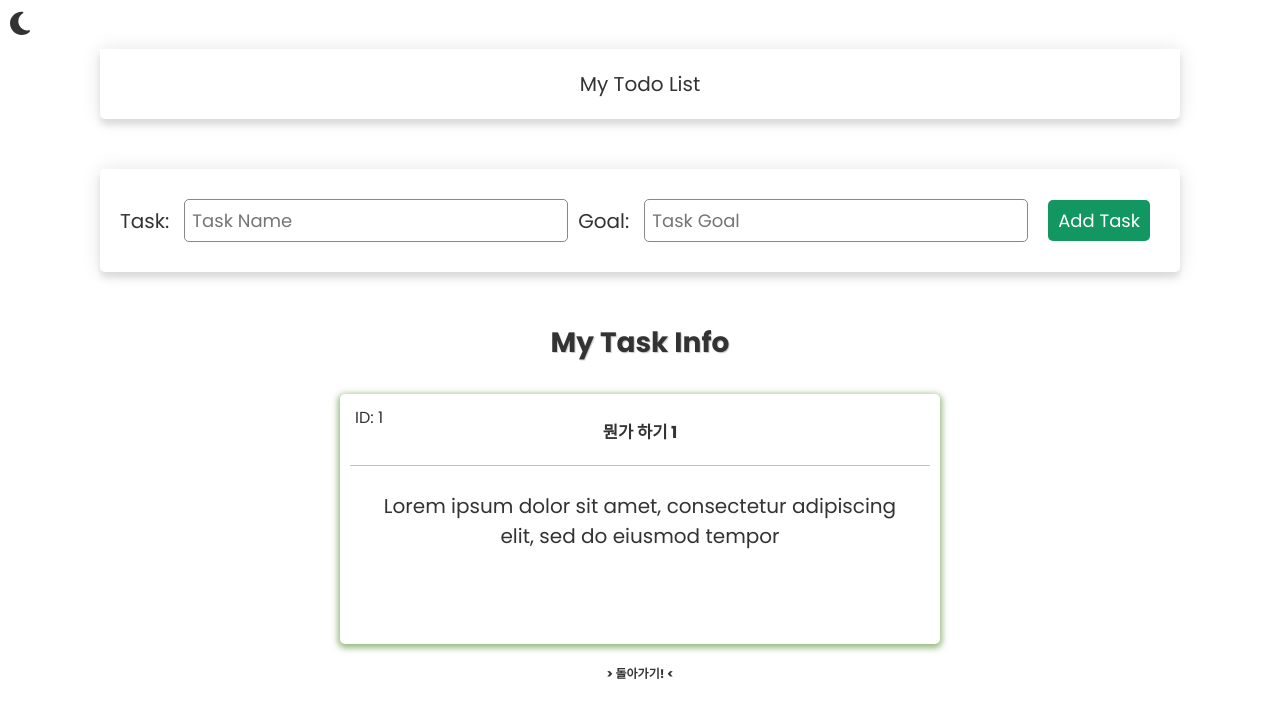
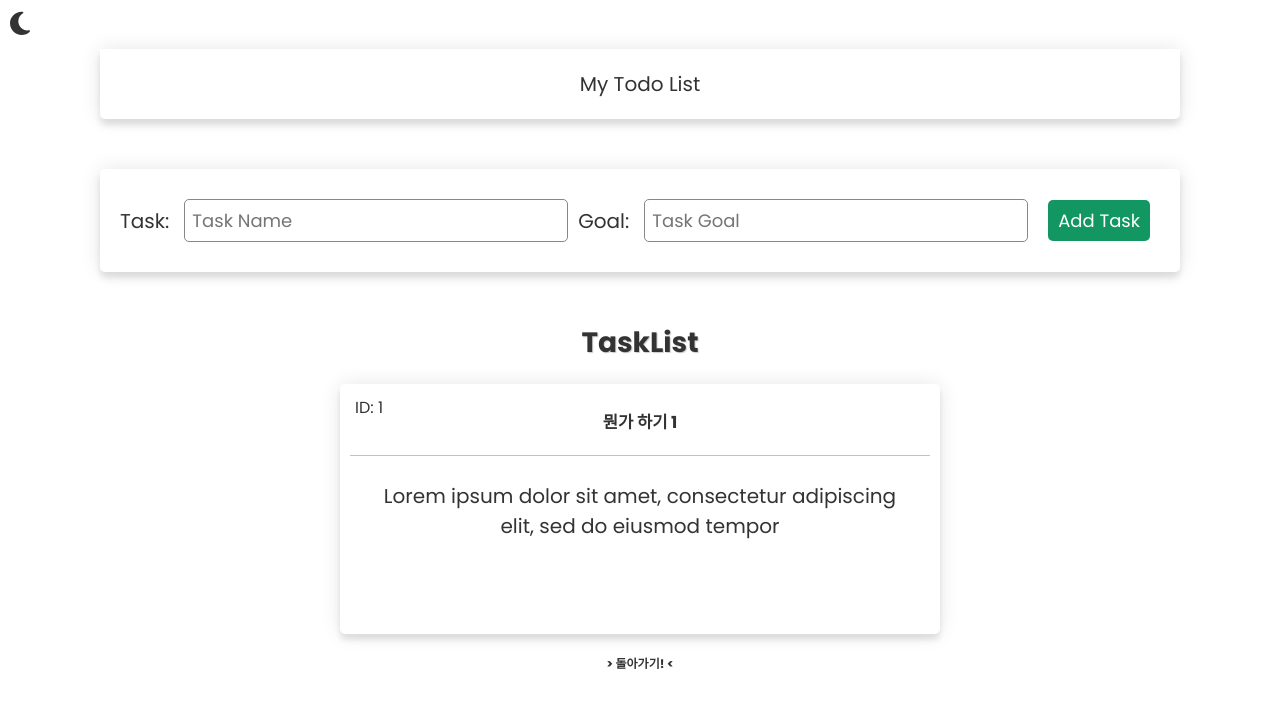
Before and after one commit to JungHBae/Todo, a React (Create React App) app: page /tasks/1 in a window 1280 px wide. Shown: the top 718 px of the page. Built offline with nearby package versions, Linux system fonts and the light colour scheme.

Commit message:
Add animations to route transitions.

```diff
--- a/package.json
+++ b/package.json
@@ -8,6 +8,7 @@
     "@testing-library/jest-dom": "^5.16.5",
     "@testing-library/react": "^13.4.0",
     "@testing-library/user-event": "^13.5.0",
+    "framer-motion": "^10.12.2",
     "react": "^18.2.0",
     "react-dom": "^18.2.0",
     "react-redux": "^8.0.5",
--- a/src/pages/Details.css
+++ b/src/pages/Details.css
@@ -7,7 +7,7 @@
 .details h1 {
   font-size: 28px;
   text-align: center;
-  margin-bottom: 20px;
+
   text-shadow: 1px 1px 1px rgba(0, 0, 0, 0.2);
 }
 
@@ -34,8 +34,9 @@
 }
 
 .details-taskcard {
+  box-shadow: rgba(0, 0, 0, 0.1) 0px 0px 20px, rgba(0, 0, 0, 0.1) 0px 6px 6px;
   font-size: 20px;
-  margin: 10px 5px 20px 5px;
+  margin: 20px auto;
   border-radius: 5px;
   padding: 10px;
   gap: 8px;
@@ -85,3 +86,37 @@ button.save {
 span.error {
   color: red;
 }
+
+.details ul {
+  max-width: 1200px;
+  width: 90%;
+  margin: 20px auto;
+  padding: 20px;
+  box-shadow: rgba(0, 0, 0, 0.1) 0px 0px 20px, rgba(0, 0, 0, 0.1) 0px 6px 6px;
+
+  border-radius: 5px;
+}
+
+.details .header {
+  text-align: center;
+  display: flex;
+  justify-content: center;
+  align-items: center;
+  margin: 20px 10px;
+  margin-bottom: 30px;
+  color: rgb(51, 51, 51);
+  font-size: 20px;
+  font-weight: bold;
+}
+
+.details .lists-wrap {
+  display: flex;
+  flex-direction: column;
+  justify-content: center;
+  align-items: center;
+  min-width: 800px;
+}
+
+.column {
+  width: 50%;
+}
--- a/src/pages/Details.js
+++ b/src/pages/Details.js
@@ -2,7 +2,8 @@ import React, { useState, useEffect, useRef } from "react";
 import { useSelector, useDispatch } from "react-redux";
 import { Link, useParams } from "react-router-dom";
 import { editTask } from "../redux/modules/tasks";
-
+import { motion } from "framer-motion";
+import { AnimatePresence } from "framer-motion";
 import "./Details.css";
 
 export const Details = () => {
@@ -77,11 +78,13 @@ export const Details = () => {
   };
 
   return (
-    <div className="details">
-      <h1>My Task Info</h1>
+    <AnimatePresence>
+      <motion.div className="details" initial={{ width: 0 }} animate={{ width: "100%" }} exit={{ x: "100%" }}>
+        <h1>TaskList</h1>
+
         {titleError && <span className="error">{`> ${titleError} <`}</span>}
         {goalError && <span className="error">{`> ${goalError} <`}</span>}
-      <div onClick={isEditing ? null : handleEditClick} className={`details-taskcard ${task.completed ? "completed" : "incomplete"}`}>
+        <div onClick={isEditing ? null : handleEditClick} className="details-taskcard">
           <p className="id">ID: {task.id}</p>
           <div>
             {isEditing ? (
@@ -111,6 +114,7 @@ export const Details = () => {
         <span>
           <Link to="/">{`> 돌아가기! <`}</Link>
         </span>
-    </div>
+      </motion.div>
+    </AnimatePresence>
   );
 };
--- a/src/pages/TaskList.css
+++ b/src/pages/TaskList.css
@@ -5,6 +5,13 @@
   flex-direction: column;
   width: 100%;
 }
+
+.tasklist h1 {
+  font-size: 28px;
+  text-align: center;
+  text-shadow: 1px 1px 1px rgba(0, 0, 0, 0.2);
+}
+
 .tasklist ul {
   max-width: 1200px;
   width: 90%;
@@ -22,12 +29,6 @@
   align-items: center;
   margin: 20px 10px;
   margin-bottom: 30px;
-}
-
-.tasklist h1 {
-  font-size: 28px;
-  text-align: center;
-  text-shadow: 1px 1px 1px rgba(0, 0, 0, 0.2);
 }
 
 .lists-wrap {
--- a/src/pages/TaskList.js
+++ b/src/pages/TaskList.js
@@ -1,8 +1,8 @@
 import { TaskCard } from "../components/TaskCard";
 import { useSelector } from "react-redux";
 import { VerticalDivider } from "../shared/styles";
-import { CSSTransition, TransitionGroup } from "react-transition-group";
-
+import { motion } from "framer-motion";
+import { AnimatePresence } from "framer-motion";
 import "./TaskList.css";
 
 export const TaskList = () => {
@@ -11,35 +11,31 @@ export const TaskList = () => {
 
   //move tasks according to done/ not done
   return (
-    <div className="tasklist">
+    <AnimatePresence>
+      <motion.div className="tasklist" initial={{ width: 0 }} animate={{ width: "100%" }} exit={{ x: "100%" }}>
         <h1>TaskList</h1>
         <ul className="lists-wrap">
           <div className="column not-done">
             <span className="header">Not Done</span>
-          <TransitionGroup>
+
             {tasks
               .filter((task) => task.completed === false)
               .map((task) => (
-                <CSSTransition key={task.id} timeout={300} classNames="task-card">
-                  <TaskCard task={task} />
-                </CSSTransition>
+                <TaskCard key={task.id} task={task} />
               ))}
-          </TransitionGroup>
           </div>
           <VerticalDivider />
           <div className="column done">
             <span className="header">Done</span>
-          <TransitionGroup>
+
             {tasks
               .filter((task) => task.completed === true)
               .map((task) => (
-                <CSSTransition key={task.id} timeout={300} classNames="task-card">
-                  <TaskCard task={task} />
-                </CSSTransition>
+                <TaskCard key={task.id} task={task} />
               ))}
-          </TransitionGroup>
           </div>
         </ul>
-    </div>
+      </motion.div>
+    </AnimatePresence>
   );
 };
--- a/src/shared/AnimatedRoutes.css
+++ /dev/null
@@ -1,17 +0,0 @@
-.fade-enter {
-  opacity: 0;
-}
-
-.fade-enter-active {
-  opacity: 1;
-  transition: opacity 300ms ease-in;
-}
-
-.fade-exit {
-  opacity: 1;
-}
-
-.fade-exit-active {
-  opacity: 0;
-  transition: opacity 0ms ease-in;
-}
--- a/src/shared/AnimatedRoutes.js
+++ b/src/shared/AnimatedRoutes.js
@@ -1,19 +1,16 @@
 import { Route, Routes, useLocation } from "react-router-dom";
-import { CSSTransition, TransitionGroup } from "react-transition-group";
 import { Details } from "../pages/Details";
 import { TaskList } from "../pages/TaskList";
-import "./AnimatedRoutes.css";
+import { AnimatePresence } from "framer-motion";
 
 export const AnimatedRoutes = () => {
   const location = useLocation();
   return (
-    <TransitionGroup>
-      <CSSTransition key={location.key} classNames="fade" timeout={300}>
-        <Routes location={location}>
-          <Route path="/" element={<TaskList />} />
-          <Route path="tasks/:id" element={<Details />} />
-        </Routes>
-      </CSSTransition>
-    </TransitionGroup>
+    <AnimatePresence>
+      <Routes key={location.key} location={location}>
+        <Route path="/" element={<TaskList />} />
+        <Route path="tasks/:id" element={<Details />} />
+      </Routes>
+    </AnimatePresence>
   );
 };
```
Also changed, not shown: 1 other file (tests, documents, lock files or other folders). Lines whose indentation alone changed are shown as unchanged.
